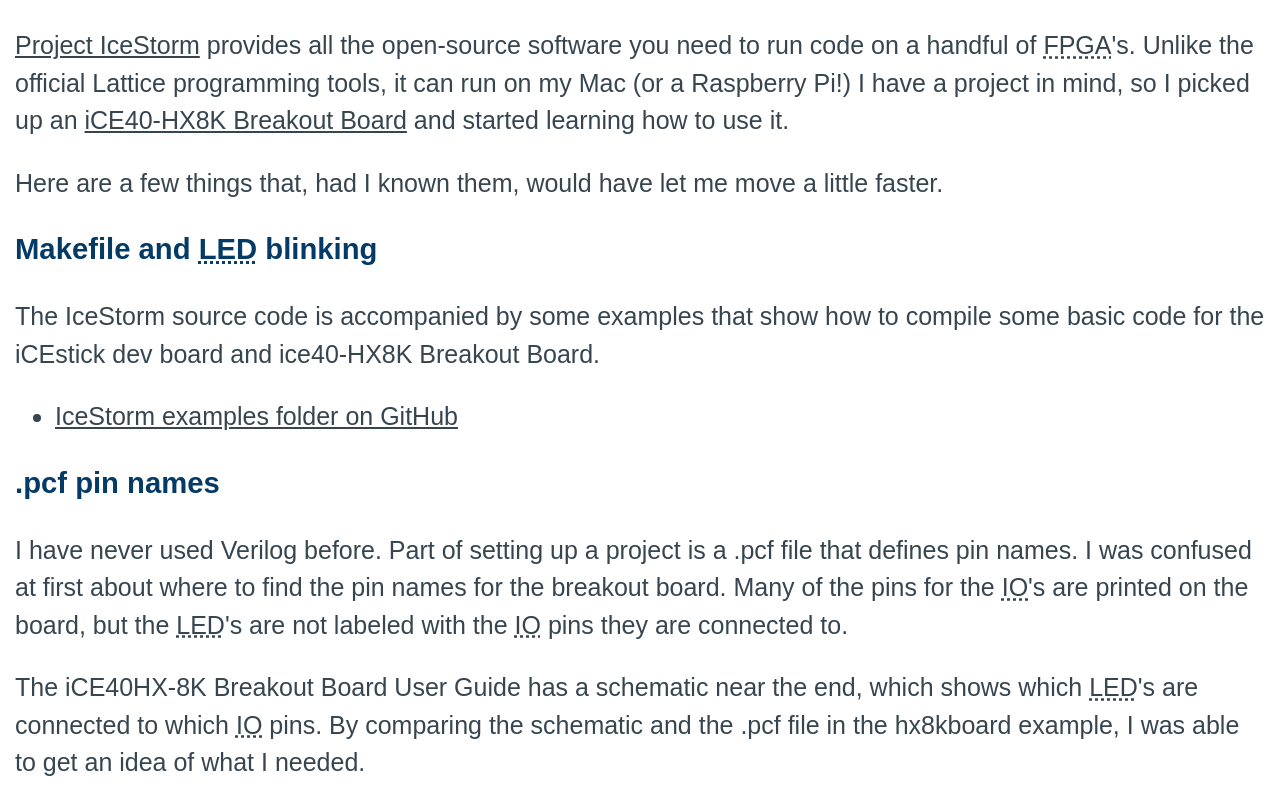
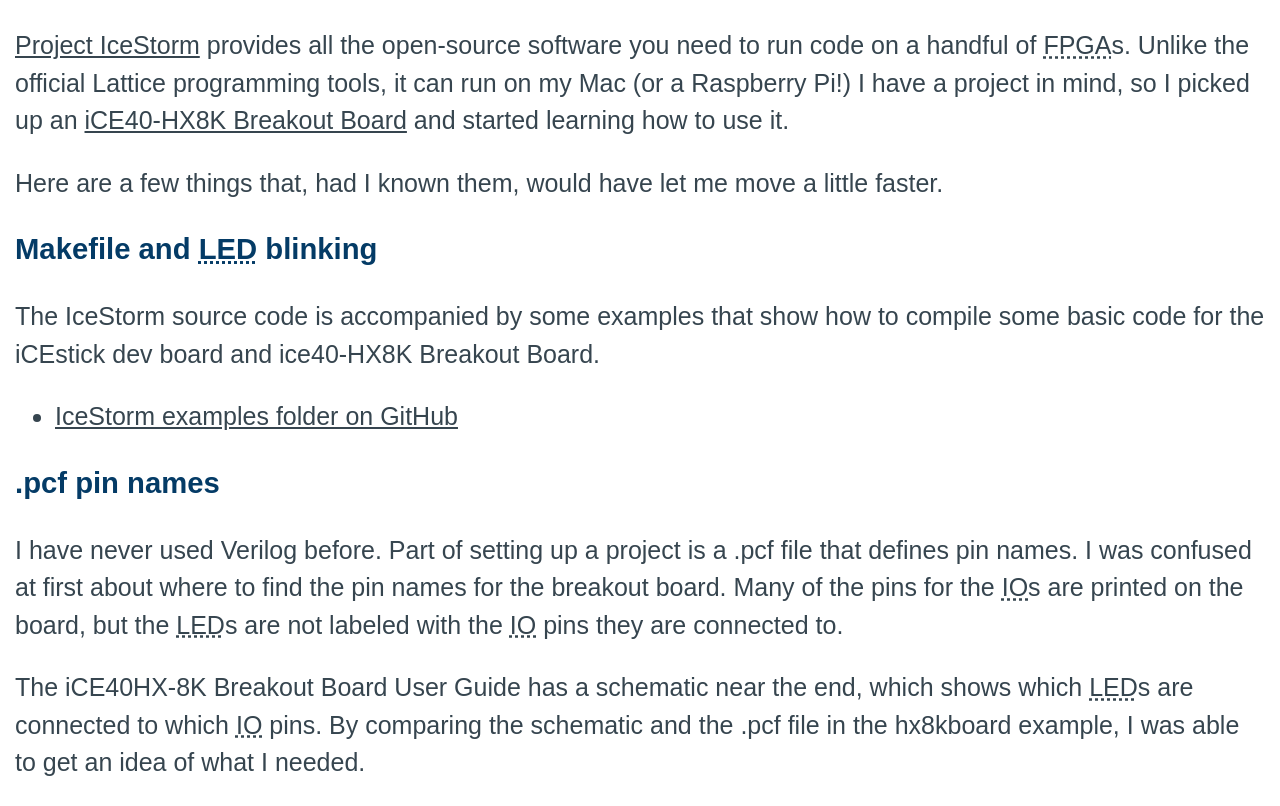
Before and after one commit to joshhead/joshhead.net, a plain HTML site: page public/posts/icestorm-notes.html in a window 1280 px wide. Shown: the part 146-952 px from the top of the page. Drawn offline with Linux system fonts and the light colour scheme.

Commit message:
Remove apostrophes from pluralized abbreviations

```diff
--- a/public/posts/icestorm-notes.html
+++ b/public/posts/icestorm-notes.html
@@ -59,7 +59,7 @@
       <a href="/" class="home-link"><h1 class="heading heading--main">Josh Headapohl</h1></a>
       <h2 class="heading">IceStorm Notes</h2>
       <p>
-        <a href="http://www.clifford.at/icestorm/">Project IceStorm</a> provides all the open-source software you need to run code on a handful of <abbr title="Field Programmable Gate Array">FPGA</abbr>'s. Unlike the official Lattice programming tools, it can run on my Mac (or a Raspberry Pi!) I have a project in mind, so I picked up an <a href="http://www.latticesemi.com/en/Products/DevelopmentBoardsAndKits/iCE40HX8KBreakoutBoard.aspx">iCE40-HX8K Breakout Board</a> and started learning how to use it.
+        <a href="http://www.clifford.at/icestorm/">Project IceStorm</a> provides all the open-source software you need to run code on a handful of <abbr title="Field Programmable Gate Array">FPGA</abbr>s. Unlike the official Lattice programming tools, it can run on my Mac (or a Raspberry Pi!) I have a project in mind, so I picked up an <a href="http://www.latticesemi.com/en/Products/DevelopmentBoardsAndKits/iCE40HX8KBreakoutBoard.aspx">iCE40-HX8K Breakout Board</a> and started learning how to use it.
       </p>
 
       <p>
@@ -76,10 +76,10 @@
 
       <h3 class="heading">.pcf pin names</h3>
       <p>
-        I have never used Verilog before. Part of setting up a project is a .pcf file that defines pin names. I was confused at first about where to find the pin names for the breakout board. Many of the pins for the <abbr title="Input/Output">IO</abbr>'s are printed on the board, but the <abbr title="Light Emitting Diode">LED</abbr>'s are not labeled with the <abbr title="Input/Output">IO</abbr> pins they are connected to.
+        I have never used Verilog before. Part of setting up a project is a .pcf file that defines pin names. I was confused at first about where to find the pin names for the breakout board. Many of the pins for the <abbr title="Input/Output">IO</abbr>s are printed on the board, but the <abbr title="Light Emitting Diode">LED</abbr>s are not labeled with the <abbr title="Input/Output">IO</abbr> pins they are connected to.
       </p>
       <p>
-        The iCE40HX-8K Breakout Board User Guide has a schematic near the end, which shows which <abbr title="Light Emitting Diode">LED</abbr>'s are connected to which <abbr title="Input/Output">IO</abbr> pins. By comparing the schematic and the .pcf file in the hx8kboard example, I was able to get an idea of what I needed.
+        The iCE40HX-8K Breakout Board User Guide has a schematic near the end, which shows which <abbr title="Light Emitting Diode">LED</abbr>s are connected to which <abbr title="Input/Output">IO</abbr> pins. By comparing the schematic and the .pcf file in the hx8kboard example, I was able to get an idea of what I needed.
       </p>
       <ul>
         <li><a href="http://www.latticesemi.com/view_document?document_id=50373">iCE40HX-8K Breakout Board User Guide from Lattice</a></li>
```
